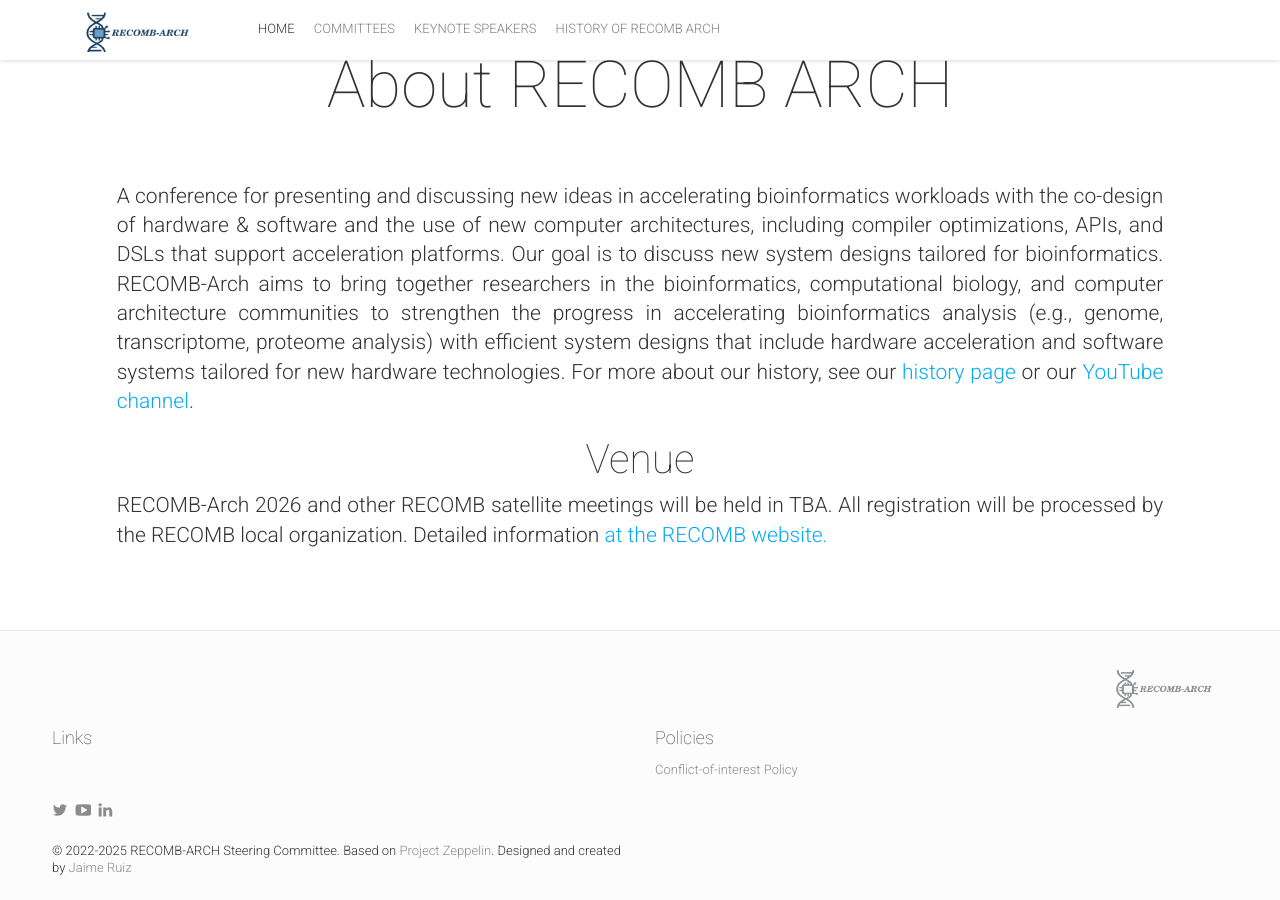
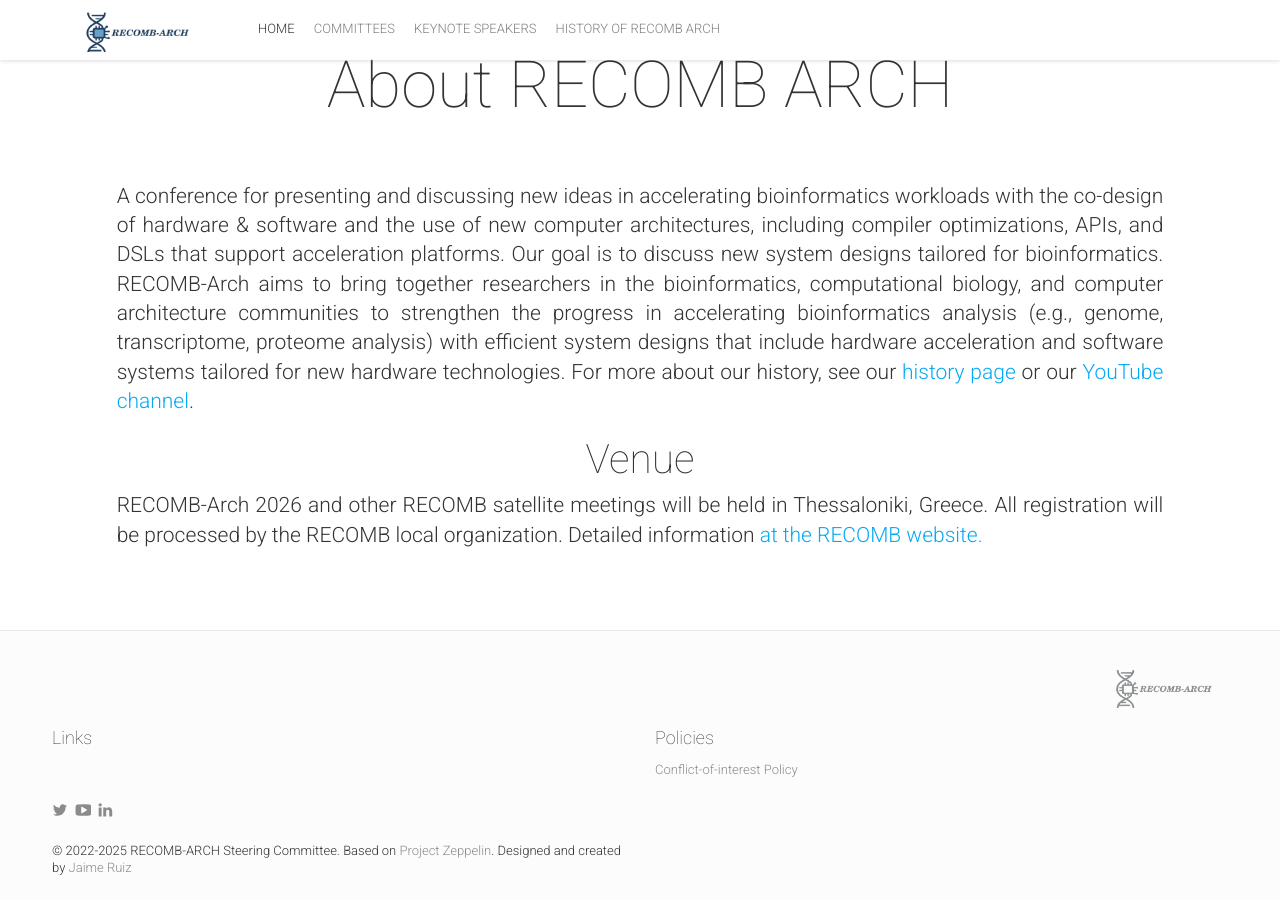
Before and after one commit to RECOMB-Arch/recomb-arch.github.io, a Jekyll site: the page built from index.html, in a window 1280 px wide and 900 px high, scrolled down 920 px. Built offline with Jekyll 4.4.1, drawn with Linux system fonts in a browser that asks for light colours; nearby versions of some CDN libraries; comment, search, counter and statistics services are not loaded.

```diff
--- a/_includes/about.html
+++ b/_includes/about.html
@@ -6,7 +6,8 @@
             <div class="row about-details">
                 <p class="lead text-justify">
                     A conference for presenting and discussing new ideas in accelerating bioinformatics workloads
-                    with the co-design of hardware & software and the use of new computer architectures, including compiler optimizations, APIs, and DSLs that support acceleration platforms. Our goal is to
+                    with the co-design of hardware & software and the use of new computer architectures, including
+                    compiler optimizations, APIs, and DSLs that support acceleration platforms. Our goal is to
                     discuss new system designs tailored for bioinformatics. RECOMB-Arch aims to bring together
                     researchers in the bioinformatics, computational biology, and computer architecture communities to
                     strengthen the progress in accelerating bioinformatics analysis (e.g., genome, transcriptome,
@@ -18,8 +19,7 @@
 
                 <h4>Venue</h4>
                 <p class="lead text-justify">
-                    <!-- TODO: change venue-->
-                    RECOMB-Arch 2026 and other RECOMB satellite meetings will be held in TBA.
+                    RECOMB-Arch 2026 and other RECOMB satellite meetings will be held in Thessaloniki, Greece.
                     All registration will be processed by the RECOMB local organization.
                     Detailed information <a href="https://recomb.org/recomb2026">at the RECOMB website.</a>
                 </p>
```
